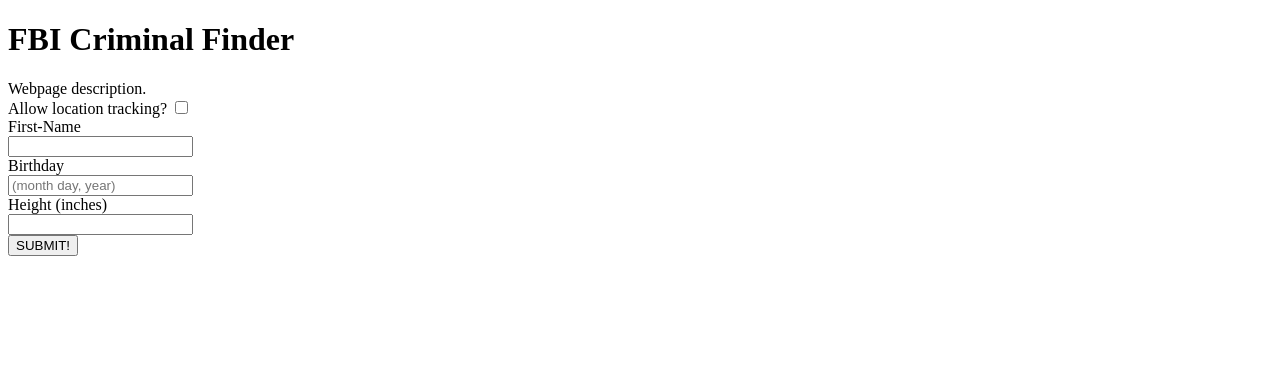
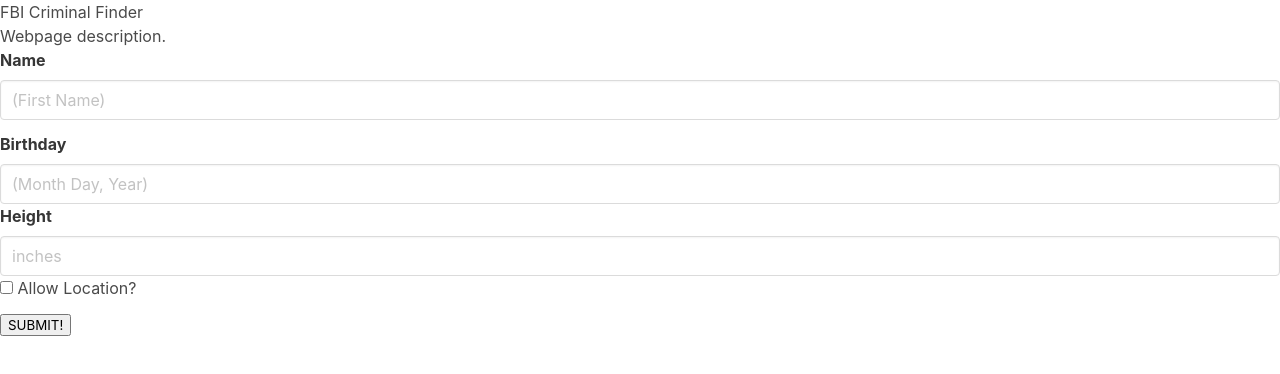
Before and after one commit to almondnick/fbi-criminal-finder, a plain HTML site: page index.html in a window 1280 px wide. Drawn offline with nearby package versions, Linux system fonts and the light colour scheme.

Commit message:
Implemented Bulma framework.

```diff
--- a/index.html
+++ b/index.html
@@ -5,7 +5,7 @@
         <meta name = "viewport" content = "width=device=width, initial-scale=1">
         <title> FBI Criminal Finder </title>
         <link rel = "stylesheet" type = "text/css" href = "Assets/style.css">
-       <!-- <link rel="stylesheet" href="https://cdn.jsdelivr.net/npm/bulma@0.9.4/css/bulma.min.css">-->
+        <link rel="stylesheet" href="https://cdn.jsdelivr.net/npm/bulma@0.9.4/css/bulma.min.css">
     </head>
 
     <body>
@@ -18,16 +18,30 @@
                 Webpage description.
             </section>
 
-            <form>
-                <label> Allow location tracking? </label>
-                <input type = "checkbox"><br>
-                <label> First-Name </label><br>
-                <input type="text"><br>
-                <label> Birthday </label><br>
-                <input type = "text" placeholder="(month day, year)"><br>
-                <label> Height (inches) </label><br>
-                <input type = "text"><br>
-            </form>
+            <div class="field">
+                <label class="label">Name</label>
+                <div class="control">
+                  <input id = "nameInput" class="input" type="text" placeholder="(First Name)">
+                </div>
+              </div>
+
+              <div class="field">
+                <label class="label">Birthday</label>
+                <div class="control">
+                  <input id = "birthdayInput" class="input" type="text" placeholder="(Month Day, Year)">
+                </div>
+
+                <div class="field">
+                    <label class="label">Height</label>
+                    <div class="control">
+                      <input id = "heightInput" class="input" type="text" placeholder="inches">
+                    </div>
+
+                    <label class="checkbox">
+                        <input id = "locationInput" type="checkbox">
+                        Allow Location?
+                      </label>
+              </div>
         </content>
 
         <div>
```
